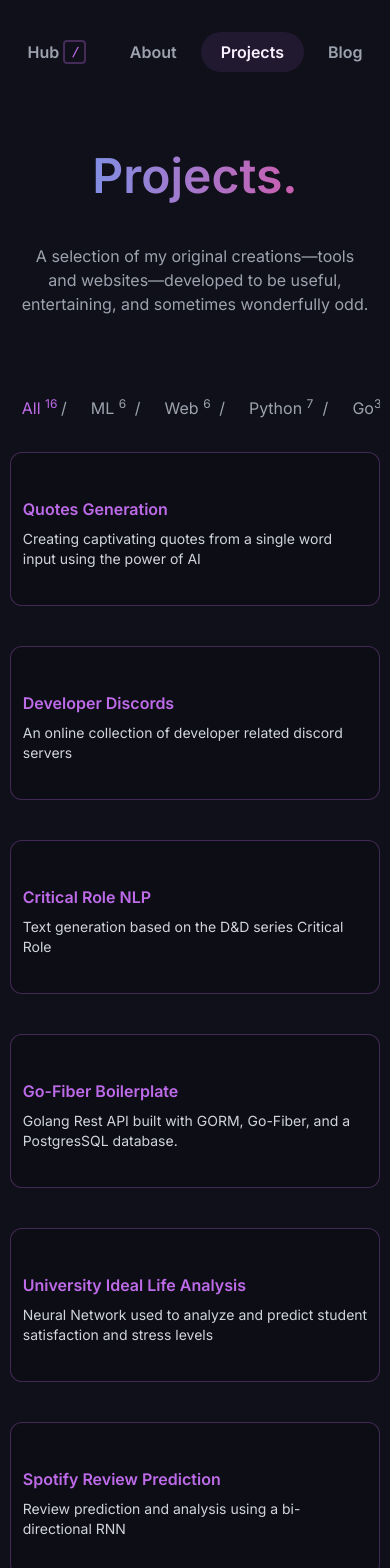
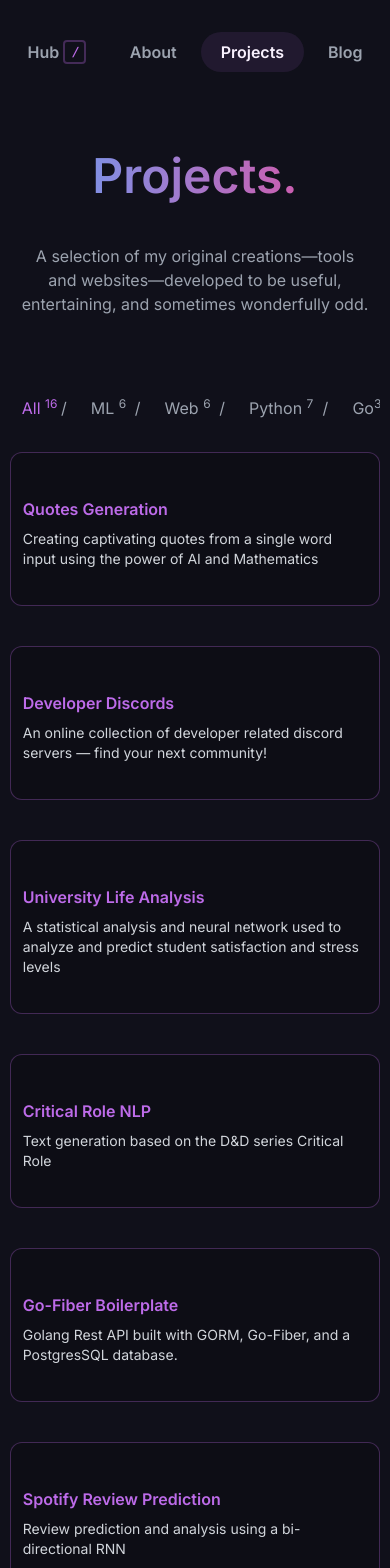
Before and after one commit to NikSchaefer/nikschaefer.com, a Next.js app: page /projects in a window 390 px wide. Shown: the top 1568 px of the page. Built offline with nearby package versions, Linux system fonts and the light colour scheme.

Commit message:
feat: project updates

```diff
--- a/content/projects.json
+++ b/content/projects.json
@@ -5,7 +5,7 @@
 		"external": "",
 		"tech": ["Pytorch", "Python", "Numpy"],
 		"slug": "quotes-generation",
-		"text": "Creating captivating quotes from a single word input using the power of AI",
+		"text": "Creating captivating quotes from a single word input using the power of AI and Mathematics",
 		"image": "/project/qgt-1.png",
 		"short": "Meet QGT-2"
 	},
@@ -14,12 +14,21 @@
 		"github": "https://github.com/NikSchaefer/dev-discords",
 		"external": "https://dev-discords.nikschaefer.com",
 		"tech": ["React", "Typescript", "NextJS", "Styled Components"],
-		"text": "An online collection of developer related discord servers",
+		"text": "An online collection of developer related discord servers — find your next community!",
 		"slug": "dev-discords",
 		"image": "/project/discords.png",
 		"short": "Discover Dev Discords"
 	},
-
+	{
+		"title": "University Life Analysis",
+		"github": "https://github.com/NikSchaefer/university-ideal-life",
+		"external": "",
+		"tech": ["Tensorflow", "Python", "Numpy"],
+		"slug": "university-ideal-life",
+		"text": "A statistical analysis and neural network used to analyze and predict student satisfaction and stress levels",
+		"image": "/project/data.svg",
+		"short": "See the Data"
+	},
 	{
 		"title": "Critical Role NLP",
 		"github": "https://github.com/NikSchaefer/Critical-Role-NLP",
@@ -38,15 +47,6 @@
 		"slug": "go-fiber",
 		"text": "Golang Rest API built with GORM, Go-Fiber, and a PostgresSQL database.",
 		"image": "https://images.unsplash.com/photo-1611339555312-e607c8352fd7?ixlib=rb-4.0.3&ixid=M3wxMjA3fDB8MHxwaG90by1wYWdlfHx8fGVufDB8fHx8fA%3D%3D&auto=format&fit=crop&w=1374&q=80"
-	},
-	{
-		"title": "University Ideal Life Analysis",
-		"github": "https://github.com/NikSchaefer/university-ideal-life",
-		"external": "",
-		"tech": ["Tensorflow", "Python", "Numpy"],
-		"slug": "university-ideal-life",
-		"text": "Neural Network used to analyze and predict student satisfaction and stress levels",
-		"image": "https://images.unsplash.com/photo-1618005182384-a83a8bd57fbe?ixlib=rb-4.0.3&ixid=M3wxMjA3fDB8MHxwaG90by1wYWdlfHx8fGVufDB8fHx8fA%3D%3D&auto=format&fit=crop&w=1364&q=80"
 	},
 
 	{
--- a/src/components/projects/project.tsx
+++ b/src/components/projects/project.tsx
@@ -16,7 +16,7 @@ export default function Project({ title, slug, image, text, short }: Project) {
 				"p-[1rem] sm:p-[1.5rem] sm:pr-0 relative z-10 col-span-2"
 			)}
 		>
-			<div className="gap-5 sm:gap-0 p-8 w-full sm:w-[40%] flex flex-col justify-between ">
+			<div className="gap-5 sm:gap-0 p-6 w-full sm:w-[40%] flex flex-col justify-between ">
 				<h2 className="font-semibold text-white">{title}</h2>
 				<p>{text}</p>
 				<Link
@@ -33,7 +33,7 @@ export default function Project({ title, slug, image, text, short }: Project) {
 			</div>
 			<div className="w-full sm:w-[60%] sm:pr-10 flex items-center pb-5 sm:py-5">
 				<img
-					className="rounded-lg overflow-none "
+					className="rounded-lg overflow-none"
 					src={image}
 					alt={title}
 				/>
--- a/src/components/projects/vertical.tsx
+++ b/src/components/projects/vertical.tsx
@@ -22,7 +22,7 @@ export default function VerticalProject({
 				"p-[1rem] relative w-full"
 			)}
 		>
-			<div className="gap-5 p-8 w-full flex flex-col justify-between ">
+			<div className="gap-5 p-6 w-full flex flex-col justify-between ">
 				<h2 className="font-semibold text-white">{title}</h2>
 				<p>{text}</p>
 				<Link
@@ -37,7 +37,7 @@ export default function VerticalProject({
 					</span>
 				</Link>
 			</div>
-			<div className="w-full flex items-center pb-5">
+			<div className="w-full flex items-center pb-5 my-auto">
 				<img
 					className="rounded-lg overflow-none w-[90%] mx-auto"
 					src={image}
```
Also changed, not shown: public/project/data.svg (added).
